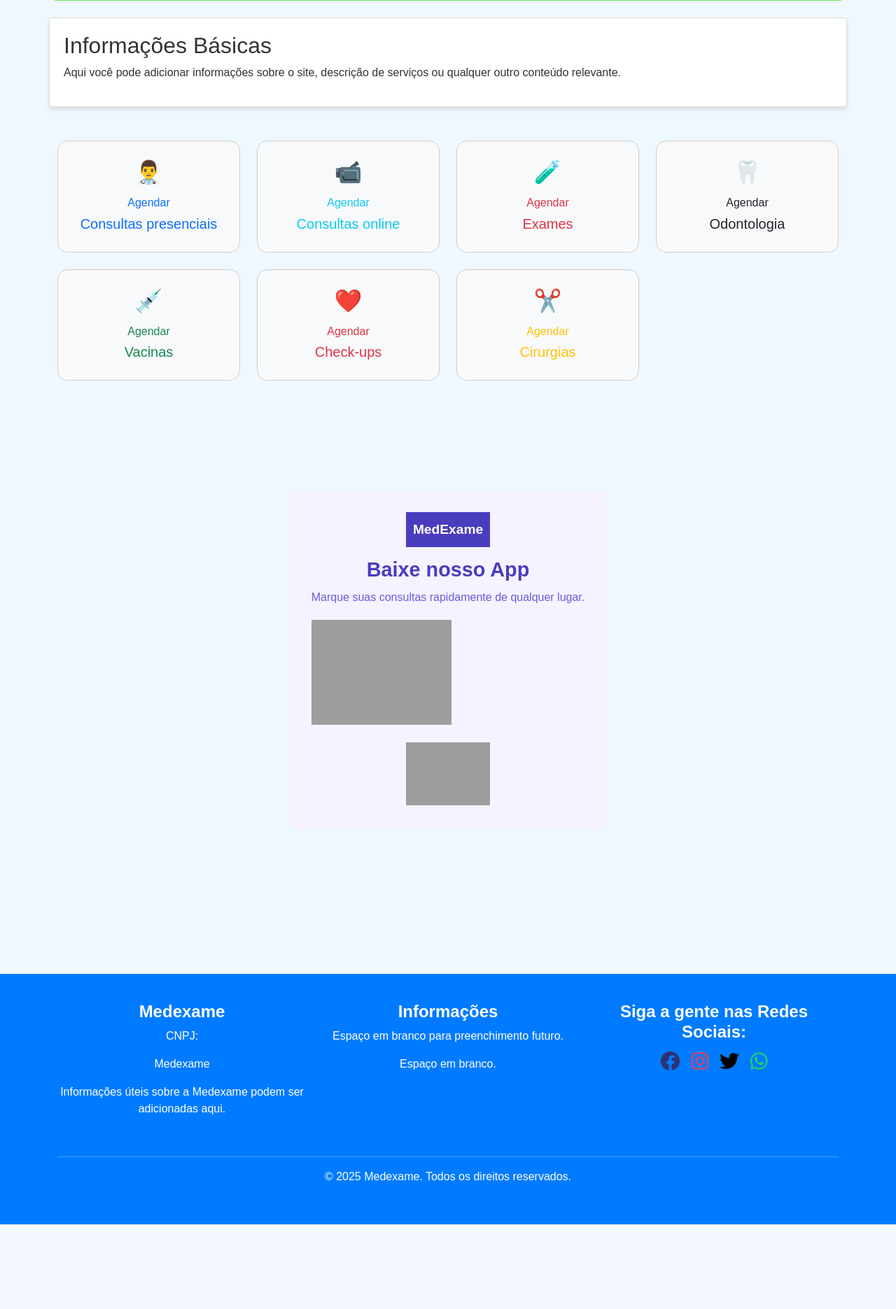
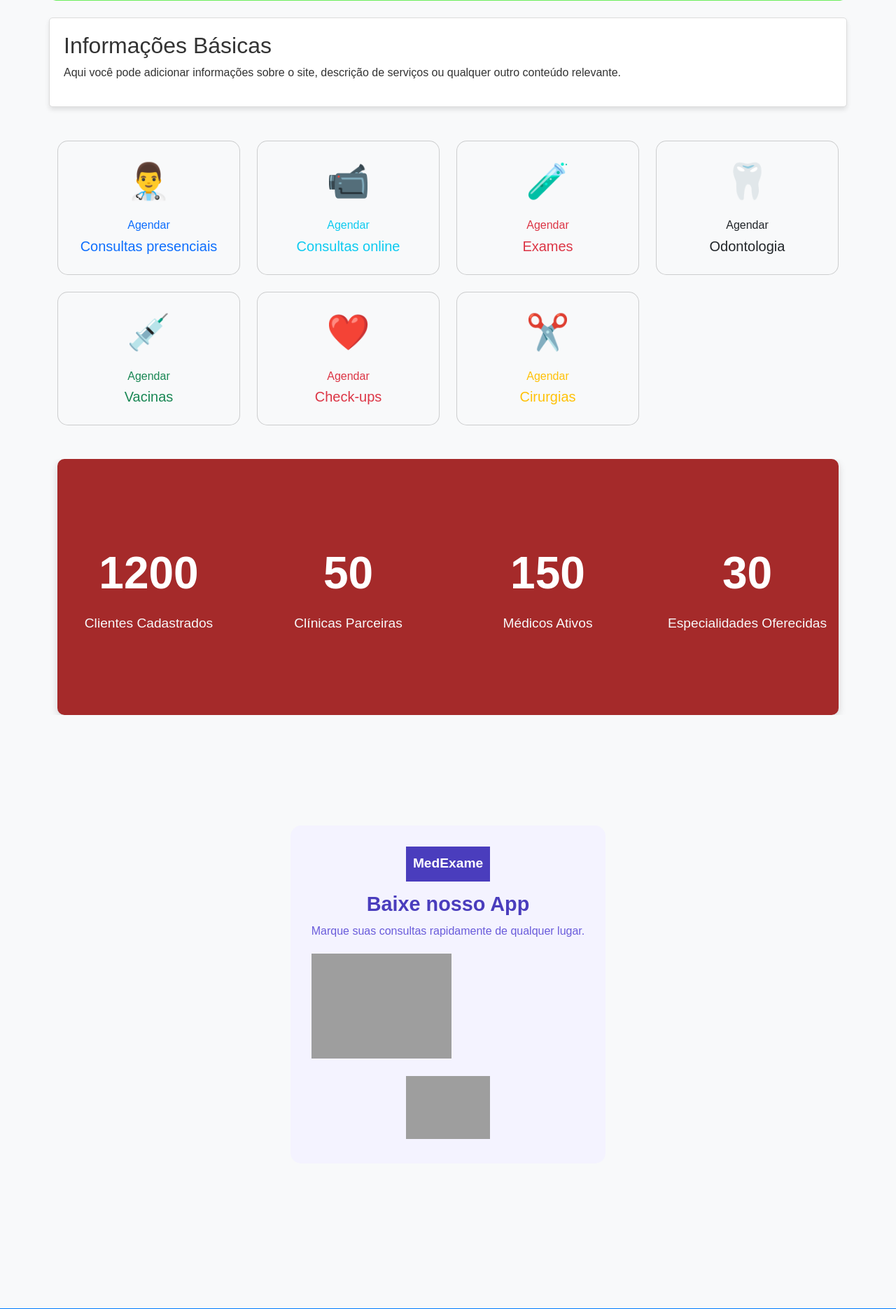
Before and after one commit to Vinicius-DEV1/MedExame-Site, a Django app: page / in a window 1280 px wide. Shown: the part 375-2246 px from the top of the page at 70% size. Before the commit the page ends 2125 px from the top, so only its background shows below. Run offline with Django 5.2, Linux system fonts and the light colour scheme; some libraries are stand-ins or nearby versions; grey boxes are pictures that could not be loaded.

Commit message:
adicionado parallax com estatistica da plataforma

```diff
--- a/app_site/templates/app_site/index.html
+++ b/app_site/templates/app_site/index.html
@@ -156,6 +156,88 @@
         }
 
     </style>
+
+
+        <!-- CSS DO PARALLAX-->
+        <style>
+        /* Estilos globais */
+        body {
+            font-family: 'Poppins', sans-serif;
+            background-color: #f8f9fa;
+            color: #333;
+        }
+
+        /* Estilos para o parallax */
+        .parallax {
+            position: relative;
+            overflow: hidden;
+        }
+
+        .parallax img {
+            position: absolute;
+            top: 0;
+            left: 50%;
+            transform: translateX(-50%);
+            width: 100%;
+            height: auto;
+            object-fit: cover;
+            will-change: transform;
+            transition: transform 0.3s ease;
+        }
+
+        /* Estilos para a seção de contagem */
+        .counter-section {
+            padding: 100px 0;
+            text-align: center;
+            background-color: brown !important; /* Cor neutra */
+            border-radius: 10px;
+            box-shadow: 0 4px 12px rgba(0, 0, 0, 0.15); /* Sombramento suave */
+            transition: background-color 0.3s, opacity 0.3s ease;
+        }
+
+        .counter-item {
+            font-size: 4rem;
+            font-weight: 600;
+            color: #fff;
+            margin-bottom: 10px;
+            transition: transform 0.3s ease-in-out;
+        }
+
+        .counter-section p {
+            font-size: 1.2rem;
+            color: #f8f9fa;
+            margin-top: 10px;
+        }
+
+        /* Ícones */
+        .icon {
+            font-size: 50px;
+            margin-bottom: 15px;
+            color: #fff;
+        }
+
+        /* Estilos gerais */
+        .content {
+            padding: 100px 0;
+        }
+
+        .section-text {
+            margin-bottom: 50px;
+        }
+
+        .text-filler {
+            font-size: 1.1rem;
+            color: #888;
+            text-align: center;
+        }
+
+        /* Estilo para os textos fictícios */
+        .content p {
+            margin-bottom: 20px;
+        }
+
+        }
+    </style>
 </head>
 <body>
     <!-- Cabeçalho -->
@@ -268,6 +350,51 @@
     </div>
 
 
+
+
+<!-- Seção Parallax com Animação -->
+    <div class="parallax mt-5">
+        <div class="container"> <!-- Aqui foi adicionado o container que limita a largura-->
+        <div class="counter-section" id="counter-section">
+            <div class="row">
+                <div class="col-md-3">
+                    <div class="icon">
+                        <i class="bi bi-person-check"></i> <!-- Ícone de cliente -->
+                    </div>
+                    <div class="counter-item" id="clientes">0</div>
+                    <p>Clientes Cadastrados</p>
+                </div>
+                <div class="col-md-3">
+                    <div class="icon">
+                        <i class="bi bi-building"></i> <!-- Ícone de clínica -->
+                    </div>
+                    <div class="counter-item" id="clinicas">0</div>
+                    <p>Clínicas Parceiras</p>
+                </div>
+                <div class="col-md-3">
+                    <div class="icon">
+                        <i class="bi bi-person"></i> <!-- Ícone de médico -->
+                    </div>
+                    <div class="counter-item" id="medicos">0</div>
+                    <p>Médicos Ativos</p>
+                </div>
+                <div class="col-md-3">
+                    <div class="icon">
+                        <i class="bi bi-briefcase-medical"></i> <!-- Ícone de especialidade -->
+                    </div>
+                    <div class="counter-item" id="especialidades">0</div>
+                    <p>Especialidades Oferecidas</p>
+                </div>
+            </div>
+        </div> <!-- Fim do container  que limita a largura-->
+        </div>
+    </div>
+
+
+
+
+
+
     <div class="container d-flex justify-content-center align-items-center" style="height: 100vh;">
             <div class="promo-section">
                 <!-- Foto da Logo -->
@@ -324,5 +451,54 @@
 
     <!-- Bootstrap and Font Awesome Scripts -->
     <script src="https://cdnjs.cloudflare.com/ajax/libs/bootstrap/5.3.0/js/bootstrap.bundle.min.js"></script>
+
+        <script>
+        // Função para animar o número
+        function animateCounter(id, target) {
+            let start = 0;
+            const duration = 2000;
+            const stepTime = Math.abs(Math.floor(duration / target));
+            const counter = document.getElementById(id);
+
+            const interval = setInterval(() => {
+                start += 1;
+                counter.innerText = start;
+                if (start >= target) {
+                    clearInterval(interval);
+                }
+            }, stepTime);
+        }
+
+        // Detectando visibilidade da seção com o IntersectionObserver
+        const observer = new IntersectionObserver((entries, observer) => {
+            entries.forEach(entry => {
+                const counterSection = document.getElementById('counter-section');
+
+                // Quando a seção estiver visível, anima os números
+                if (entry.isIntersecting) {
+                    animateCounter('clientes', 1200);
+                    animateCounter('clinicas', 50);
+                    animateCounter('medicos', 150);
+                    animateCounter('especialidades', 30);
+                    counterSection.style.backgroundColor = '#FF6347'; // Cor intensa quando centralizado
+                    counterSection.style.opacity = '1'; // Opacidade máxima quando visível
+                } else {
+                    // Clareia a cor quando a seção sai da tela
+                    counterSection.style.backgroundColor = '#FF6347'; // Manter cor base
+                    counterSection.style.opacity = '0.3'; // Clareando a opacidade conforme sai
+                }
+            });
+        }, { threshold: 0.5 });  // 50% da seção visível
+
+        // Observa a seção de contagem
+        observer.observe(document.querySelector('.counter-section'));
+
+        // Efeito Parallax
+        window.addEventListener('scroll', function() {
+            const scrollPosition = window.pageYOffset;
+            const parallaxImage = document.querySelector('.parallax img');
+            parallaxImage.style.transform = `translateY(${scrollPosition * 0.2}px)`;
+        });
+    </script>
 </body>
 </html>
```
